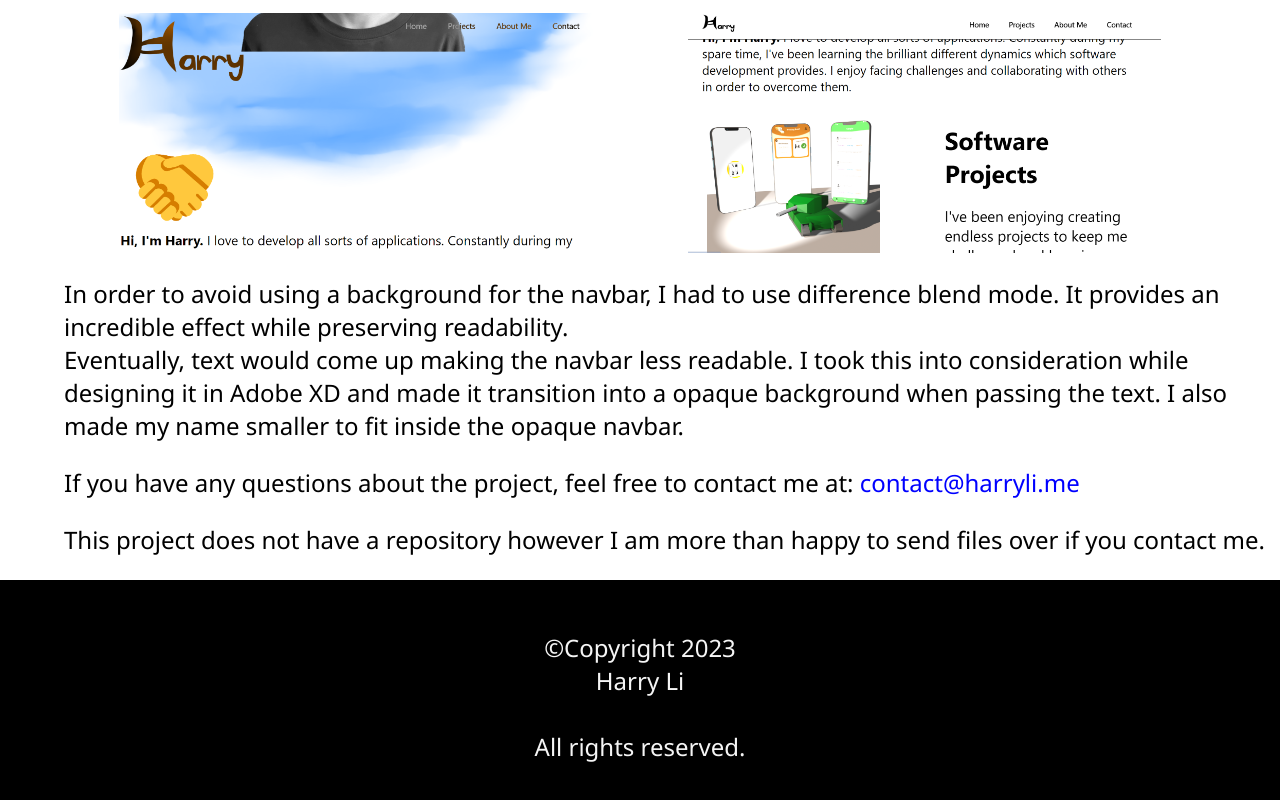
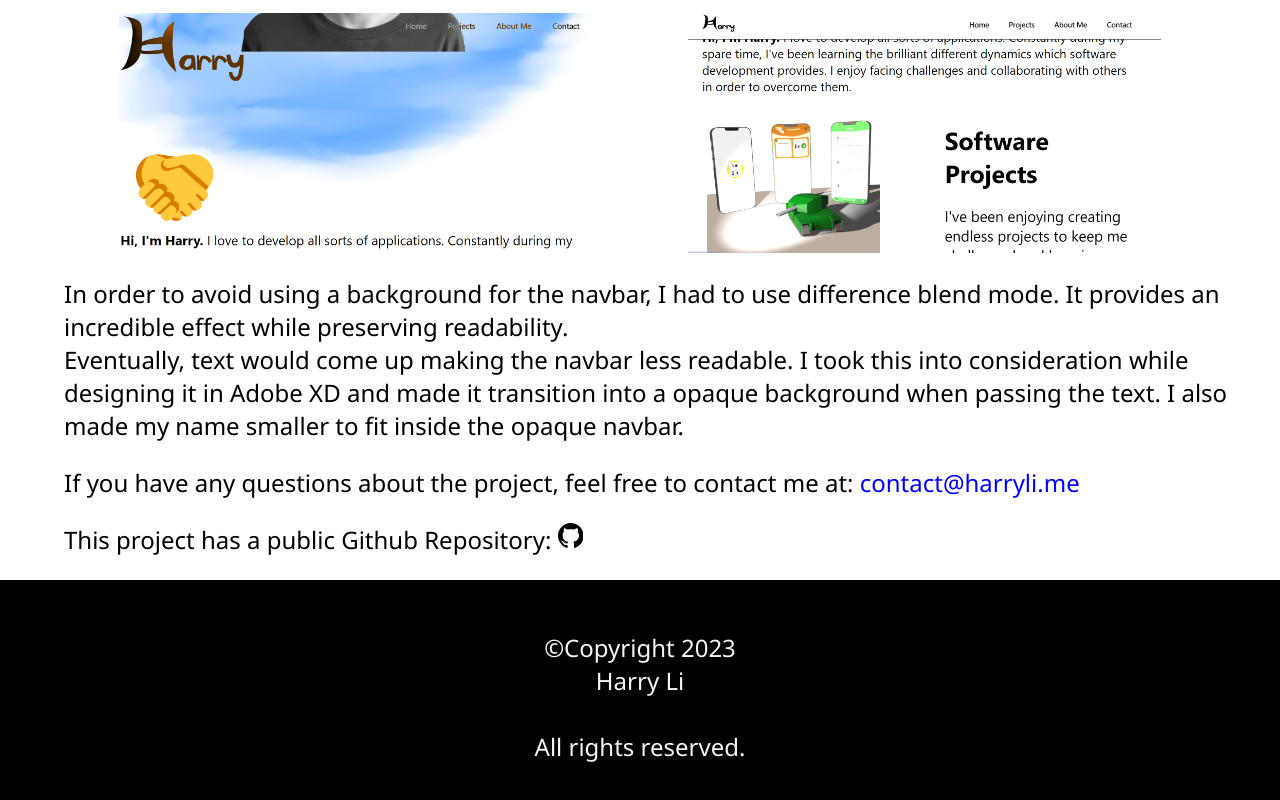
Before and after one commit to HarryLi-CA/HarryLiPortfolio, a plain HTML site: page public/projects/portfolio-website.html in a window 1280 px wide. Shown: the part 981-1781 px from the top of the page. Drawn offline with Linux system fonts and the light colour scheme.

Commit message:
added github link

```diff
--- a/public/projects/portfolio-website.html
+++ b/public/projects/portfolio-website.html
@@ -71,7 +71,12 @@
             feel free to contact me at: <a href="mailto: contact@harryli.me" style="color: blue;">contact@harryli.me</a>
         </p>
         <p>
-            This project does not have a repository however I am more than happy to send files over if you contact me.
+            This project has a public Github Repository: <a href="https://github.com/HarryLi-CA/HarryLiPortfolio">
+                <svg xmlns="http://www.w3.org/2000/svg" width="2vw" height="2vw" viewBox="0 0 24 24">
+                    <path
+                        d="M12 0c-6.626 0-12 5.373-12 12 0 5.302 3.438 9.8 8.207 11.387.599.111.793-.261.793-.577v-2.234c-3.338.726-4.033-1.416-4.033-1.416-.546-1.387-1.333-1.756-1.333-1.756-1.089-.745.083-.729.083-.729 1.205.084 1.839 1.237 1.839 1.237 1.07 1.834 2.807 1.304 3.492.997.107-.775.418-1.305.762-1.604-2.665-.305-5.467-1.334-5.467-5.931 0-1.311.469-2.381 1.236-3.221-.124-.303-.535-1.524.117-3.176 0 0 1.008-.322 3.301 1.23.957-.266 1.983-.399 3.003-.404 1.02.005 2.047.138 3.006.404 2.291-1.552 3.297-1.23 3.297-1.23.653 1.653.242 2.874.118 3.176.77.84 1.235 1.911 1.235 3.221 0 4.609-2.807 5.624-5.479 5.921.43.372.823 1.102.823 2.222v3.293c0 .319.192.694.801.576 4.765-1.589 8.199-6.086 8.199-11.386 0-6.627-5.373-12-12-12z" />
+                </svg>
+            </a>
         </p>
     </div>
     <div class="clear"></div>
```
